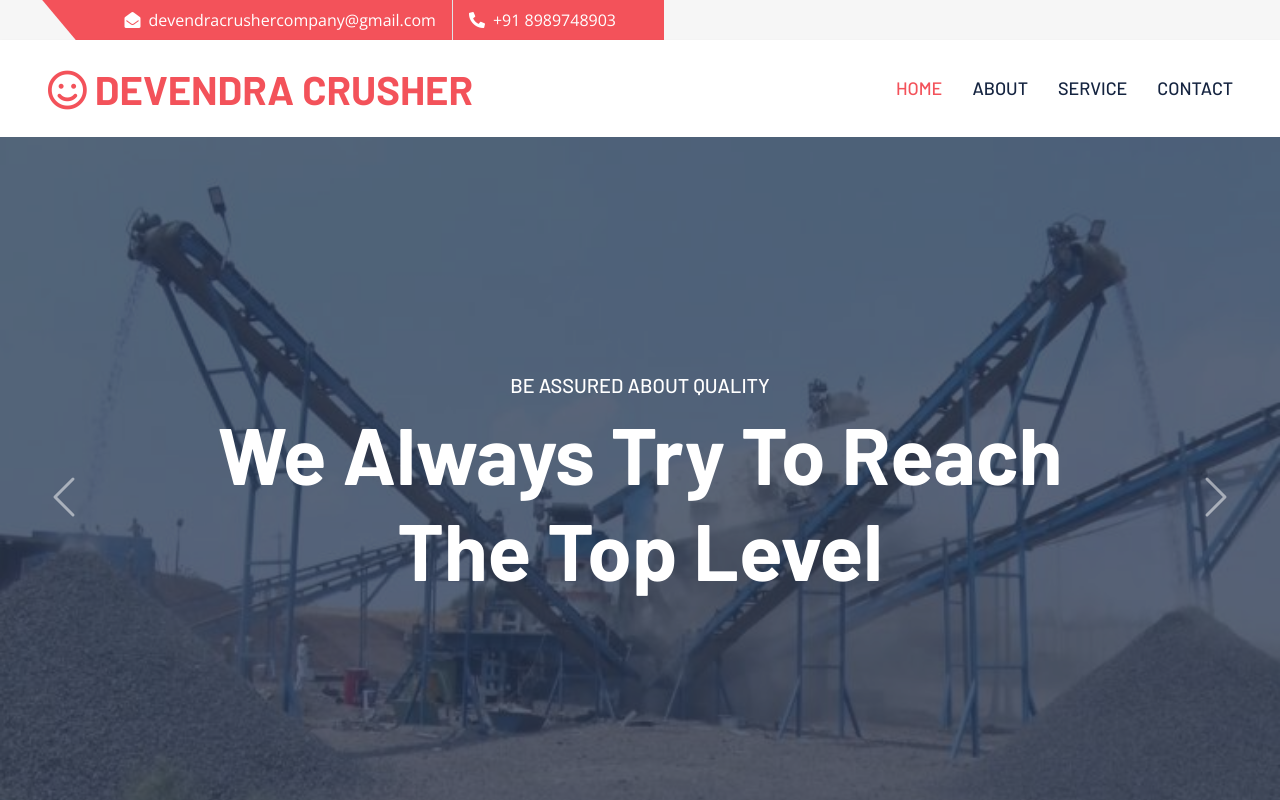
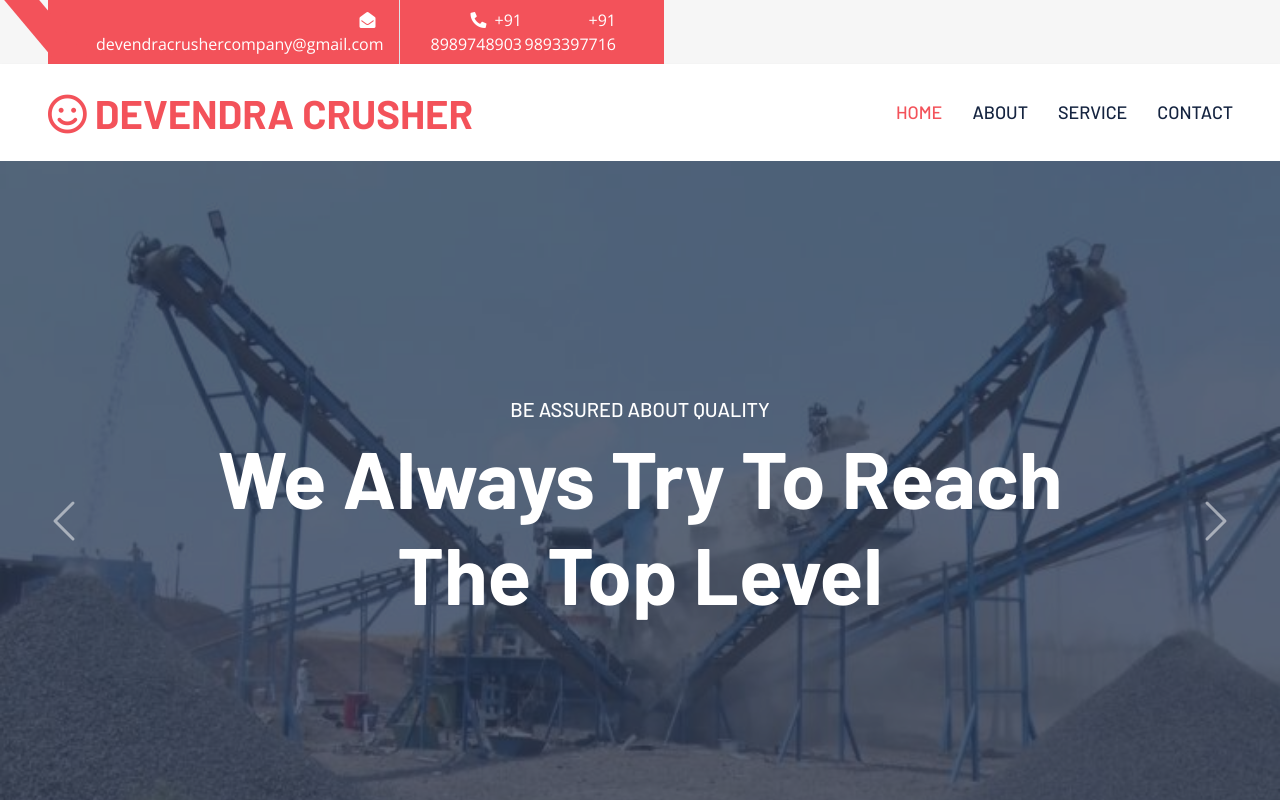
Before and after one commit to devendracrushercompany/devendracrusherwebpage, a plain HTML site: page index.html in a window 1280 px wide. Shown: the top 800 px of the page. Drawn offline with nearby package versions, Linux system fonts and the light colour scheme.

Commit message:
update contact details

```diff
--- a/index.html
+++ b/index.html
@@ -41,8 +41,11 @@
                 <div class="me-3 pe-3 border-end py-2">
                     <p class="m-0"><i class="fa fa-envelope-open me-2"></i>devendracrushercompany@gmail.com</p>
                 </div>
-                <div class="py-2">
+                <div class="py-2  ">
                     <p class="m-0"><i class="fa fa-phone-alt me-2"></i>+91 8989748903</p>
+                </div>
+                <div class="py-2 ml-3 ">
+                    <p class="m-0"><i class=" me-2"></i>+91 9893397716</p>
                 </div>
             </div>
         </div>
```
